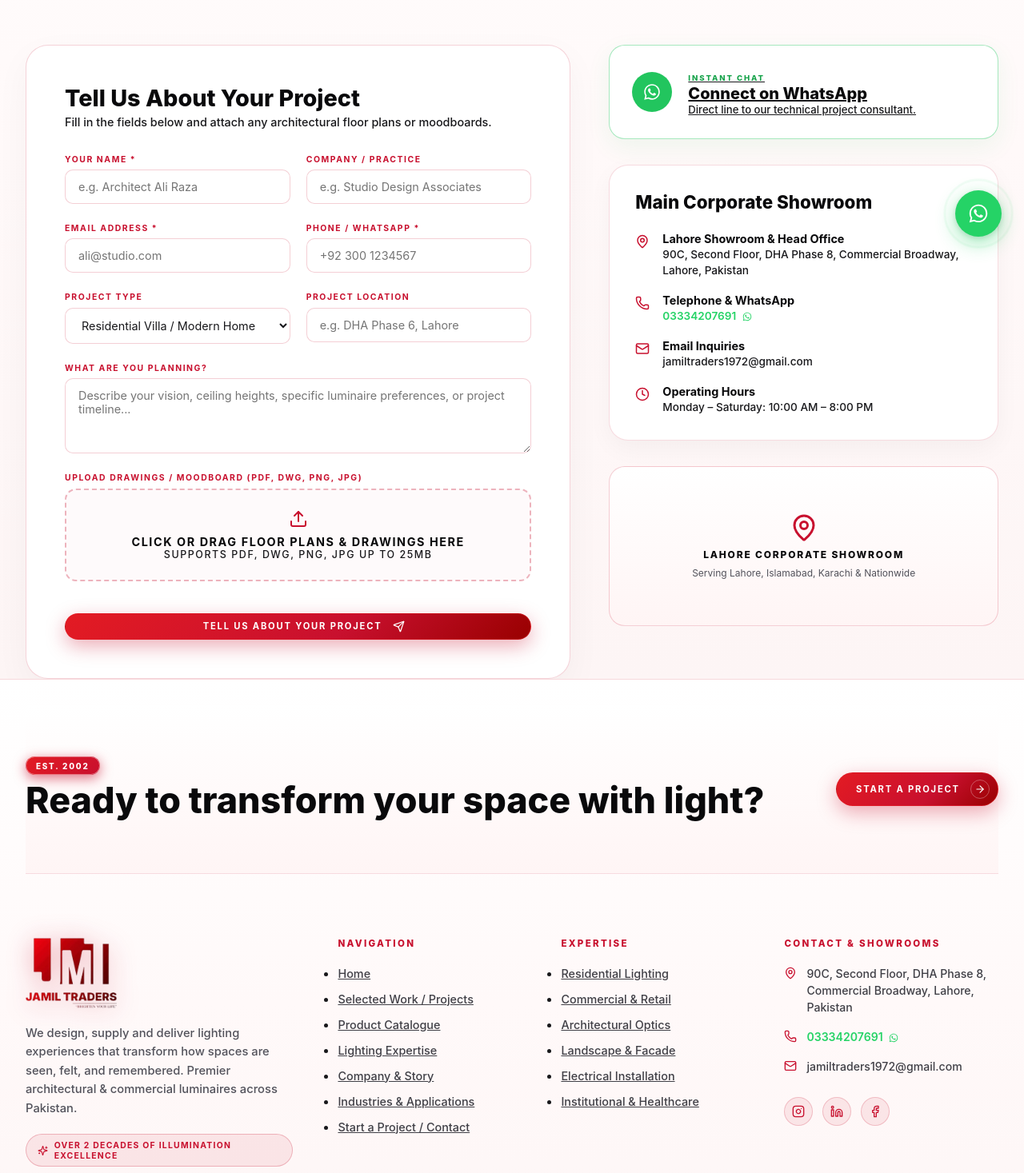
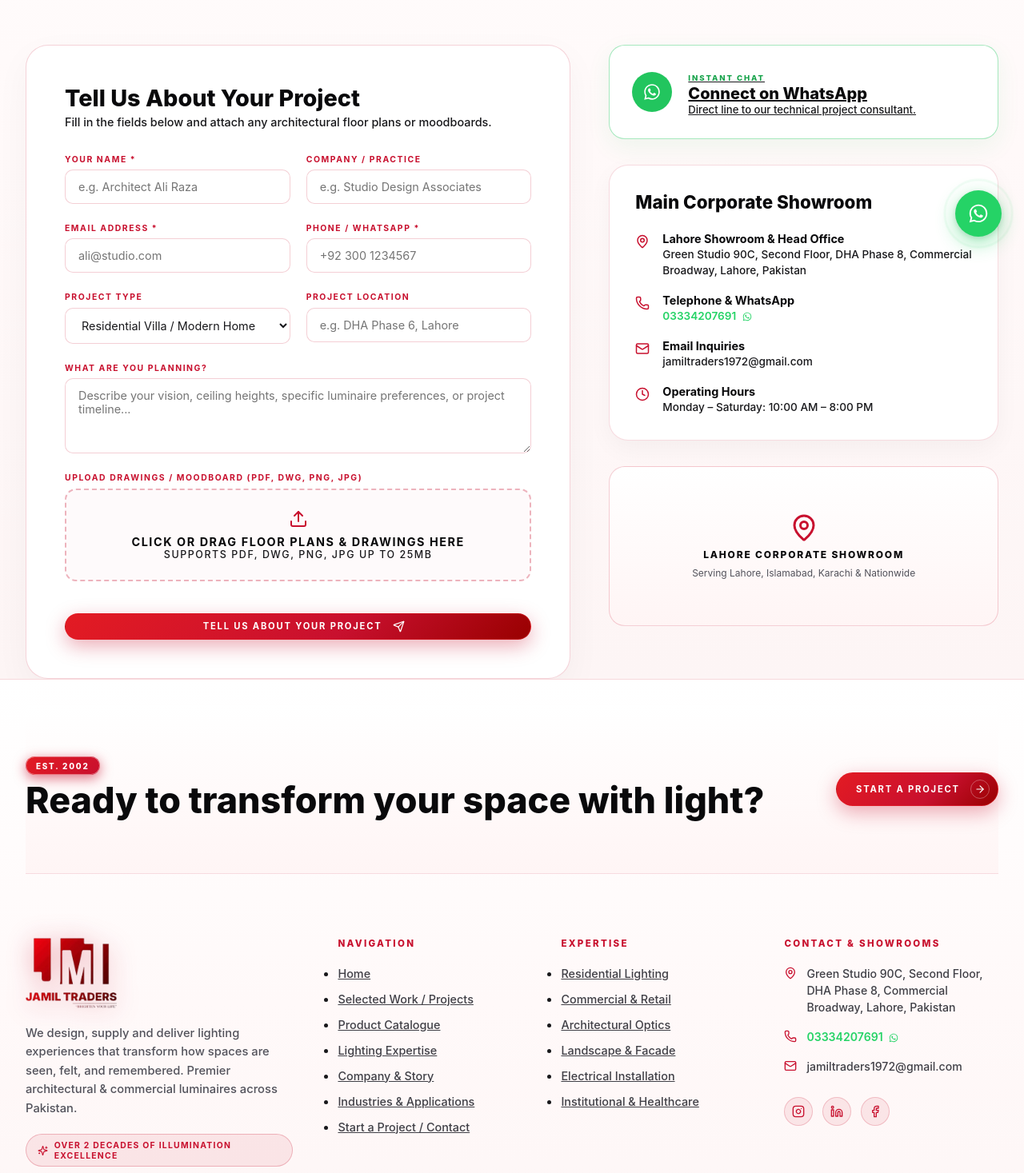
Before and after one commit to shayanmalik1107/jamil-traders, a Next.js app: page /contact in a window 1280 px wide. Shown: the part 476-1943 px from the top of the page at 80% size. Built offline with nearby package versions, Linux system fonts and the light colour scheme.

Commit message:
Update footer and showroom address to Green Studio 90C

```diff
--- a/app/contact/page.tsx
+++ b/app/contact/page.tsx
@@ -285,13 +285,13 @@ export default function ContactPage() {
                       <strong>Lahore Showroom & Head Office</strong>
                       <span>
                         <a
-                          href="https://www.google.com/maps/search/?api=1&query=90C%2C+Second+Floor%2C+DHA+Phase+8%2C+Commercial+Broadway%2C+Lahore%2C+Pakistan"
+                          href="https://www.google.com/maps/search/?api=1&query=Green+Studio+90C%2C+Second+Floor%2C+DHA+Phase+8%2C+Commercial+Broadway%2C+Lahore%2C+Pakistan"
                           target="_blank"
                           rel="noopener noreferrer"
                           style={{ color: 'inherit', textDecoration: 'none' }}
                           title="Open showroom location in Google Maps"
                         >
-                          90C, Second Floor, DHA Phase 8, Commercial Broadway, Lahore, Pakistan
+                          Green Studio 90C, Second Floor, DHA Phase 8, Commercial Broadway, Lahore, Pakistan
                         </a>
                       </span>
                     </div>
--- a/components/Footer.tsx
+++ b/components/Footer.tsx
@@ -87,14 +87,14 @@ export default function Footer() {
               <ul className="footer-contact-list">
                 <li>
                   <a
-                    href="https://www.google.com/maps/search/?api=1&query=90C%2C+Second+Floor%2C+DHA+Phase+8%2C+Commercial+Broadway%2C+Lahore%2C+Pakistan"
+                    href="https://www.google.com/maps/search/?api=1&query=Green+Studio+90C%2C+Second+Floor%2C+DHA+Phase+8%2C+Commercial+Broadway%2C+Lahore%2C+Pakistan"
                     target="_blank"
                     rel="noopener noreferrer"
                     className="footer-contact-link"
                     title="View showroom location on Google Maps"
                   >
                     <MapPin size={16} className="footer-contact-icon" />
-                    <span>90C, Second Floor, DHA Phase 8, Commercial Broadway, Lahore, Pakistan</span>
+                    <span>Green Studio 90C, Second Floor, DHA Phase 8, Commercial Broadway, Lahore, Pakistan</span>
                   </a>
                 </li>
                 <li>
```
